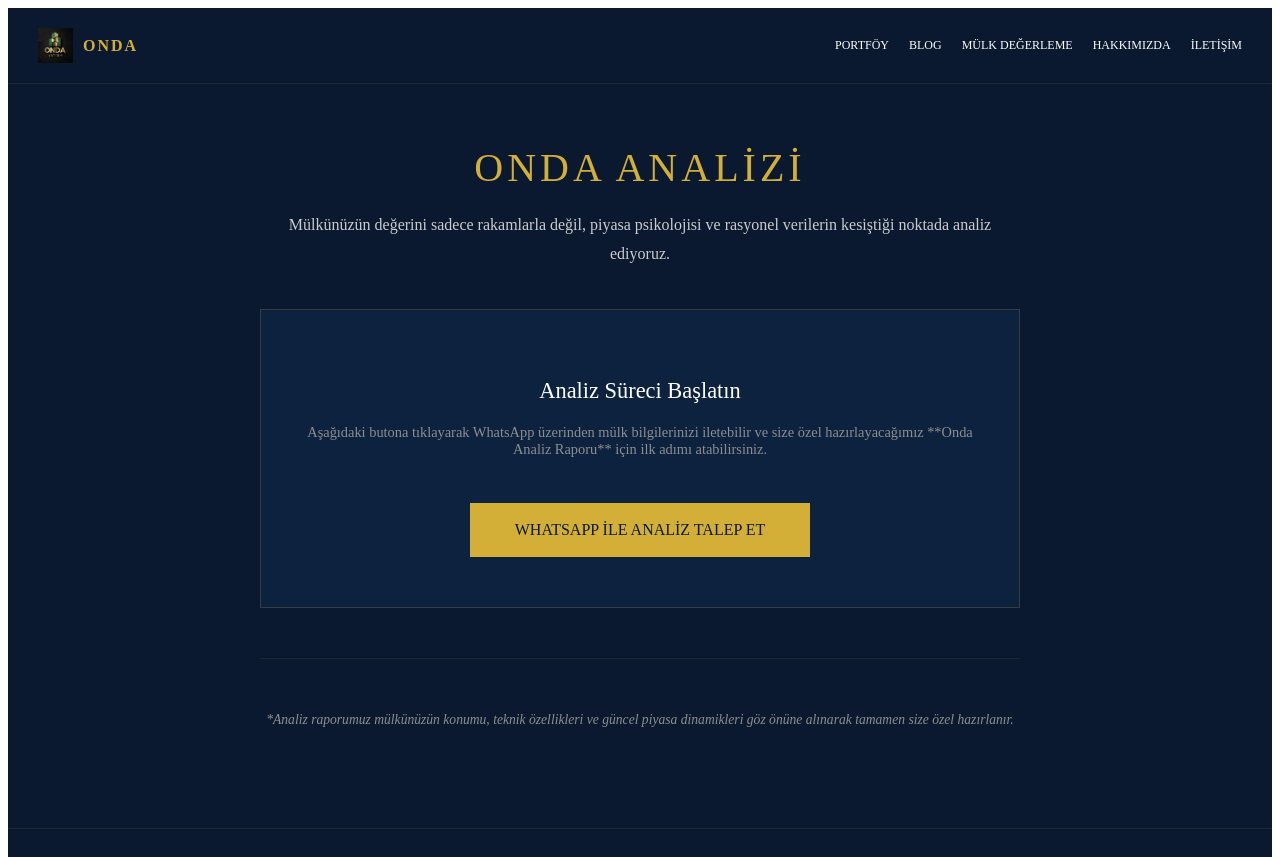
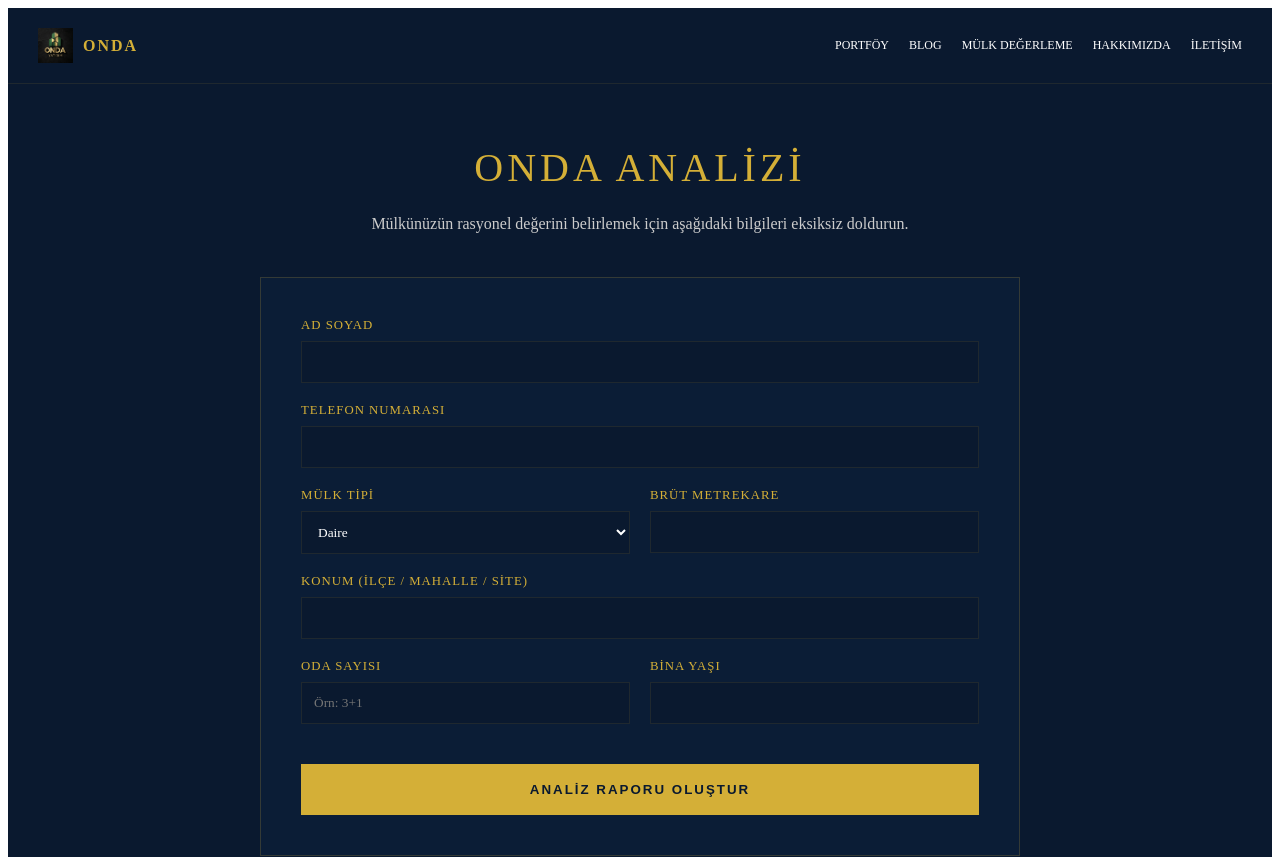
Before and after one commit to monurkilic/onda-web, a Next.js app: page /valuation in a window 1280 px wide. Shown: the top 857 px of the page. Built offline with nearby package versions, Linux system fonts and the light colour scheme.

Commit message:
Update valuation.js

```diff
--- a/pages/valuation.js
+++ b/pages/valuation.js
@@ -1,44 +1,104 @@
+import { useState } from 'react';
 import Head from 'next/head';
 
 export default function Valuation() {
+  const [formData, setFormData] = useState({
+    name: '',
+    phone: '',
+    propertyType: 'Daire',
+    location: '',
+    size: '',
+    roomCount: '',
+    age: ''
+  });
+
+  const handleSubmit = (e) => {
+    e.preventDefault();
+    const message = `Merhaba, mülküm için analiz istiyorum:%0A%0AAd Soyad: ${formData.name}%0ATel: ${formData.phone}%0AMülk Tipi: ${formData.propertyType}%0AKonum: ${formData.location}%0Am2: ${formData.size}%0AOda: ${formData.roomCount}%0AYaş: ${formData.age}`;
+    window.open(`https://wa.me/905326466909?text=${message}`, '_blank');
+  };
+
+  const handleChange = (e) => {
+    setFormData({ ...formData, [e.target.name]: e.target.value });
+  };
+
   return (
     <>
       <Head>
-        <title>Ücretsiz Mülk Değerleme | Onda Yatırım</title>
-        <meta name="description" content="Mülkünüzün gerçek değerini rasyonel analiz ve psikolojik derinlikle keşfedin. Ücretsiz Onda Analizi talebi oluşturun." />
+        <title>Onda Analizi | Mülk Değerleme</title>
+        <meta name="description" content="Mülkünüzün gerçek değerini rasyonel verilerle keşfedin." />
       </Head>
 
       <style dangerouslySetInnerHTML={{ __html: `
-        .val-container { max-width: 800px; margin: 60px auto; padding: 0 20px; text-align: center; }
-        .val-card { background: #0d223f; border: 1px solid rgba(212,175,55,0.2); padding: 50px 30px; }
-        .val-btn { display: inline-block; padding: 18px 45px; background: #d4af37; color: #0a192f; text-decoration: none; fontWeight: bold; fontSize: 1rem; transition: 0.3s; margin-top: 30px; }
-        .val-btn:hover { background: #fff; transform: scale(1.02); }
+        .val-container { max-width: 800px; margin: 60px auto; padding: 0 20px; }
+        .val-card { background: rgba(13,34,63,0.5); border: 1px solid rgba(212,175,55,0.2); padding: 40px; }
+        .form-group { margin-bottom: 20px; text-align: left; }
+        .form-group label { display: block; color: #d4af37; font-size: 0.8rem; letter-spacing: 1px; margin-bottom: 8px; }
+        .form-group input, .form-group select {
+          width: 100%; padding: 12px; background: #0a192f; border: 1px solid rgba(212,175,55,0.1);
+          color: #fff; font-family: serif; outline: none;
+        }
+        .form-group input:focus { border-color: #d4af37; }
+        .submit-btn {
+          width: 100%; padding: 18px; background: #d4af37; color: #0a192f; border: none;
+          font-weight: bold; cursor: pointer; letter-spacing: 2px; transition: 0.3s; margin-top: 20px;
+        }
+        .submit-btn:hover { background: #fff; }
+        @media (max-width: 768px) { .val-card { padding: 25px 20px; } }
       `}} />
 
-      <main className="val-container" style={{ flex: 1 }}>
-        <h1 style={{ color: '#d4af37', fontSize: '2.5rem', fontWeight: '300', letterSpacing: '4px', marginBottom: '20px' }}>ONDA ANALİZİ</h1>
-        <p style={{ color: '#ccc', lineHeight: '1.8', marginBottom: '40px' }}>
-          Mülkünüzün değerini sadece rakamlarla değil, piyasa psikolojisi ve rasyonel verilerin kesiştiği noktada analiz ediyoruz.
+      <main className="val-container">
+        <h1 style={{ textAlign: 'center', color: '#d4af37', fontSize: '2.5rem', fontWeight: '300', letterSpacing: '4px', marginBottom: '20px' }}>ONDA ANALİZİ</h1>
+        <p style={{ textAlign: 'center', color: '#ccc', marginBottom: '40px', lineHeight: '1.6' }}>
+          Mülkünüzün rasyonel değerini belirlemek için aşağıdaki bilgileri eksiksiz doldurun.
         </p>
 
         <div className="val-card">
-          <h2 style={{ color: '#fff', fontSize: '1.4rem', fontWeight: '300', marginBottom: '20px' }}>Analiz Süreci Başlatın</h2>
-          <p style={{ color: '#8e8e8e', fontSize: '0.9rem' }}>
-            Aşağıdaki butona tıklayarak WhatsApp üzerinden mülk bilgilerinizi iletebilir ve size özel hazırlayacağımız **Onda Analiz Raporu** için ilk adımı atabilirsiniz.
-          </p>
+          <form onSubmit={handleSubmit}>
+            <div className="form-group">
+              <label>AD SOYAD</label>
+              <input type="text" name="name" required onChange={handleChange} />
+            </div>
 
-          <a href="https://wa.me/905436681023?text=Merhaba,%20mülküm%20için%20Onda%20Analizi%20yaptırmak%20istiyorum."
-             target="_blank"
-             rel="noreferrer"
-             className="val-btn">
-            WHATSAPP İLE ANALİZ TALEP ET
-          </a>
-        </div>
+            <div className="form-group">
+              <label>TELEFON NUMARASI</label>
+              <input type="tel" name="phone" required onChange={handleChange} />
+            </div>
 
-        <div style={{ marginTop: '50px', borderTop: '1px solid rgba(212,175,55,0.1)', paddingTop: '40px' }}>
-          <p style={{ color: '#8e8e8e', fontSize: '0.85rem', fontStyle: 'italic' }}>
-            *Analiz raporumuz mülkünüzün konumu, teknik özellikleri ve güncel piyasa dinamikleri göz önüne alınarak tamamen size özel hazırlanır.
-          </p>
+            <div style={{ display: 'grid', gridTemplateColumns: '1fr 1fr', gap: '20px' }}>
+              <div className="form-group">
+                <label>MÜLK TİPİ</label>
+                <select name="propertyType" onChange={handleChange}>
+                  <option>Daire</option>
+                  <option>Villa / Müstakil</option>
+                  <option>Arsa / Arazi</option>
+                  <option>Ticari</option>
+                </select>
+              </div>
+              <div className="form-group">
+                <label>BRÜT METREKARE</label>
+                <input type="number" name="size" required onChange={handleChange} />
+              </div>
+            </div>
+
+            <div className="form-group">
+              <label>KONUM (İLÇE / MAHALLE / SİTE)</label>
+              <input type="text" name="location" required onChange={handleChange} />
+            </div>
+
+            <div style={{ display: 'grid', gridTemplateColumns: '1fr 1fr', gap: '20px' }}>
+              <div className="form-group">
+                <label>ODA SAYISI</label>
+                <input type="text" name="roomCount" placeholder="Örn: 3+1" onChange={handleChange} />
+              </div>
+              <div className="form-group">
+                <label>BİNA YAŞI</label>
+                <input type="number" name="age" onChange={handleChange} />
+              </div>
+            </div>
+
+            <button type="submit" className="submit-btn">ANALİZ RAPORU OLUŞTUR</button>
+          </form>
         </div>
       </main>
     </>
```
